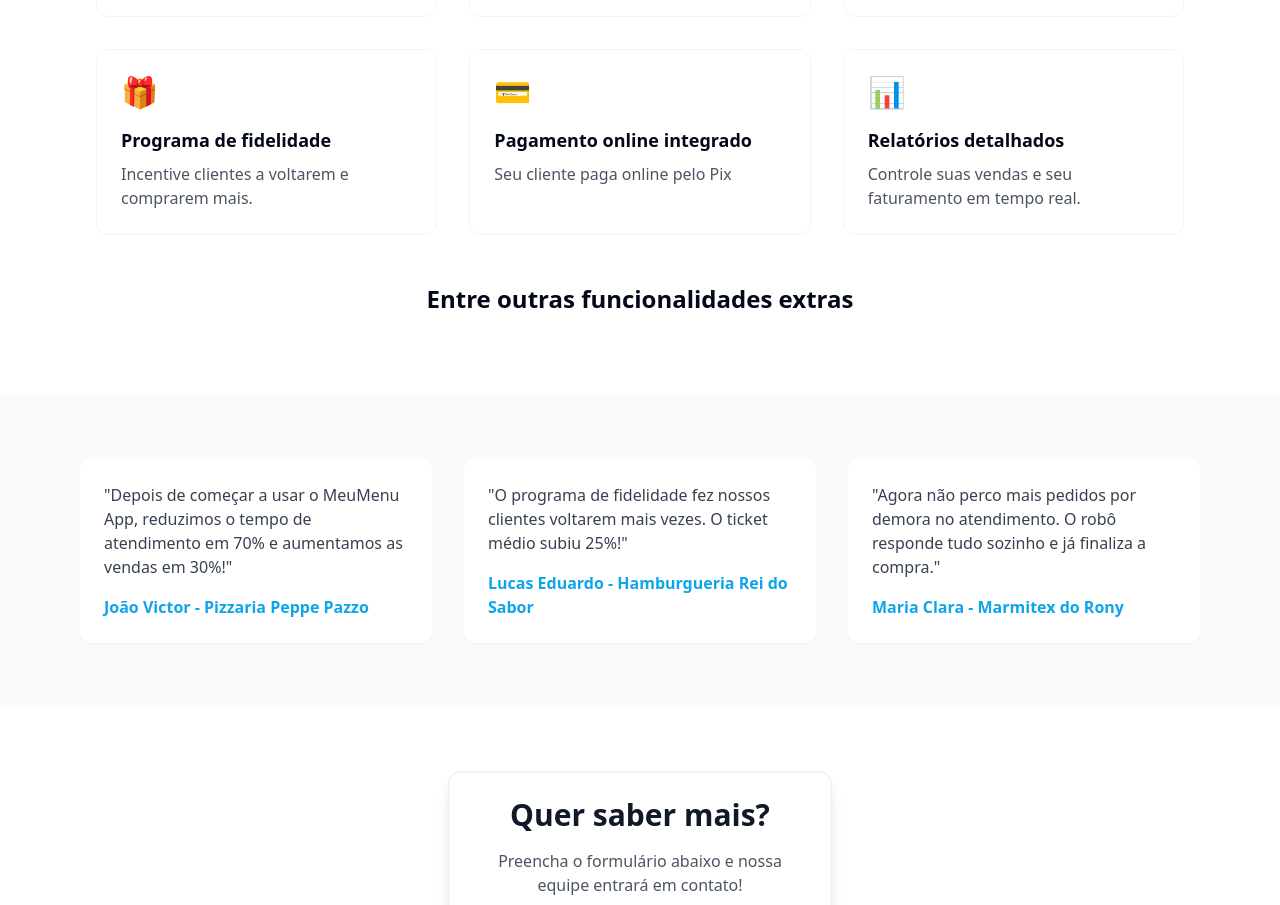
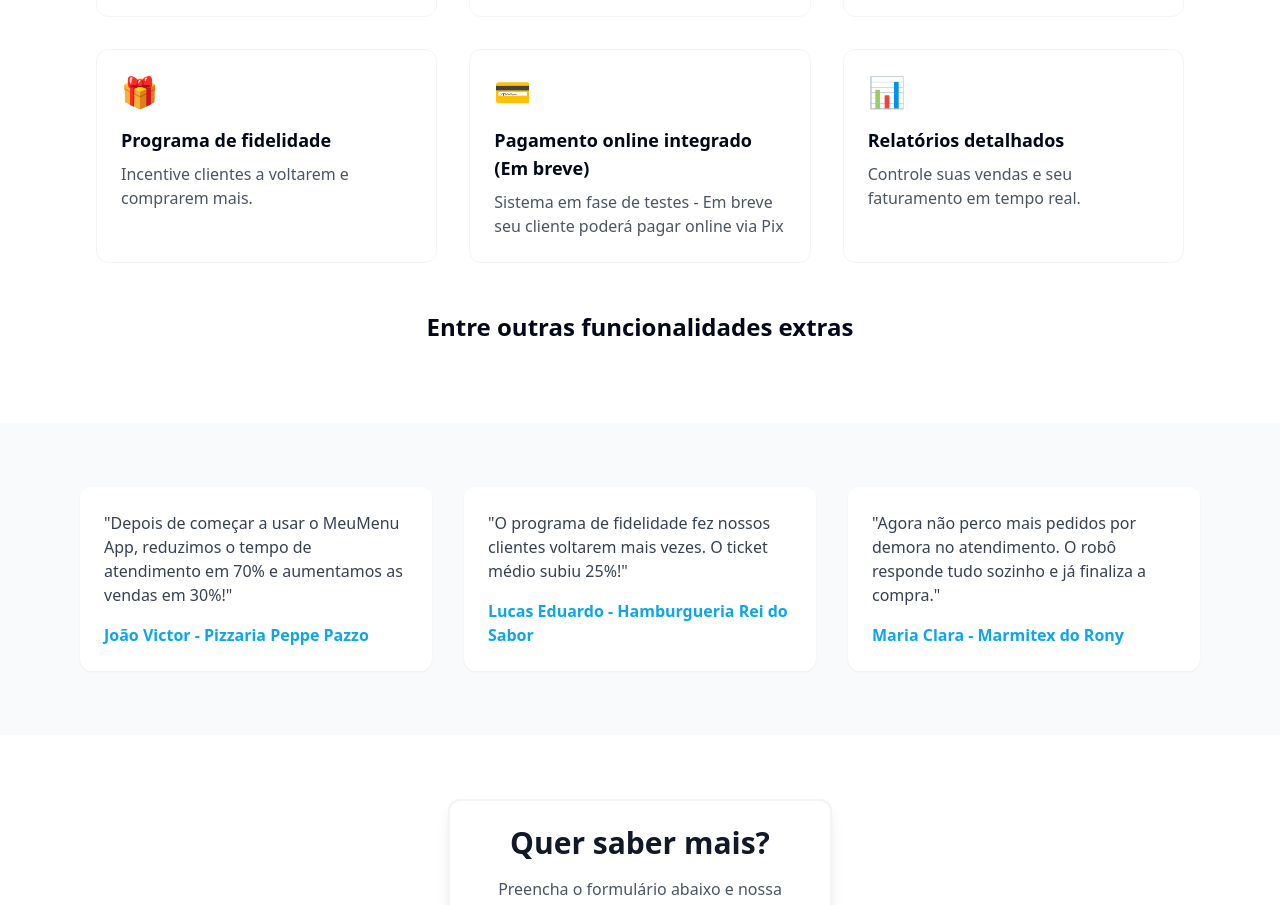
Before and after one commit to Viittin1997/menu-magic-automation, a React (Vite) app: page / in a window 1280 px wide. Shown: the part 2700-3605 px from the top of the page. Built offline with nearby package versions, Linux system fonts and the light colour scheme.

Commit message:
Update Features section
The description of the "Pagamento online integrado" feature in the Features section now clarifies that it is currently in testing and will be released soon.

```diff
--- a/src/components/Features.tsx
+++ b/src/components/Features.tsx
@@ -23,8 +23,8 @@ const Features = () => {
     },
     {
       icon: "💳",
-      title: "Pagamento online integrado",
-      description: "Seu cliente paga online pelo Pix",
+      title: "Pagamento online integrado (Em breve)",
+      description: "Sistema em fase de testes - Em breve seu cliente poderá pagar online via Pix",
     },
     {
       icon: "📊",
```
